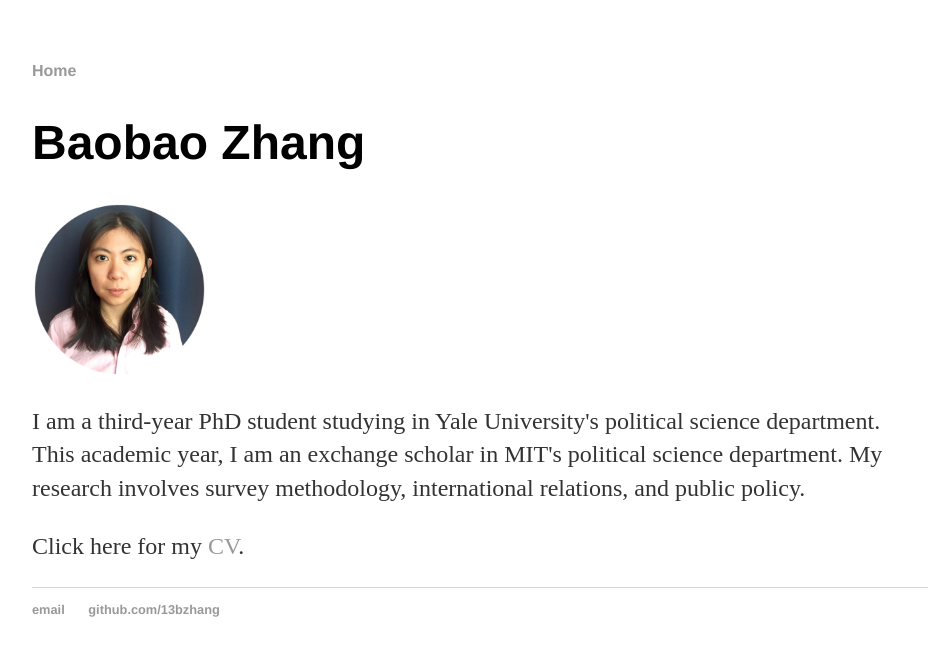
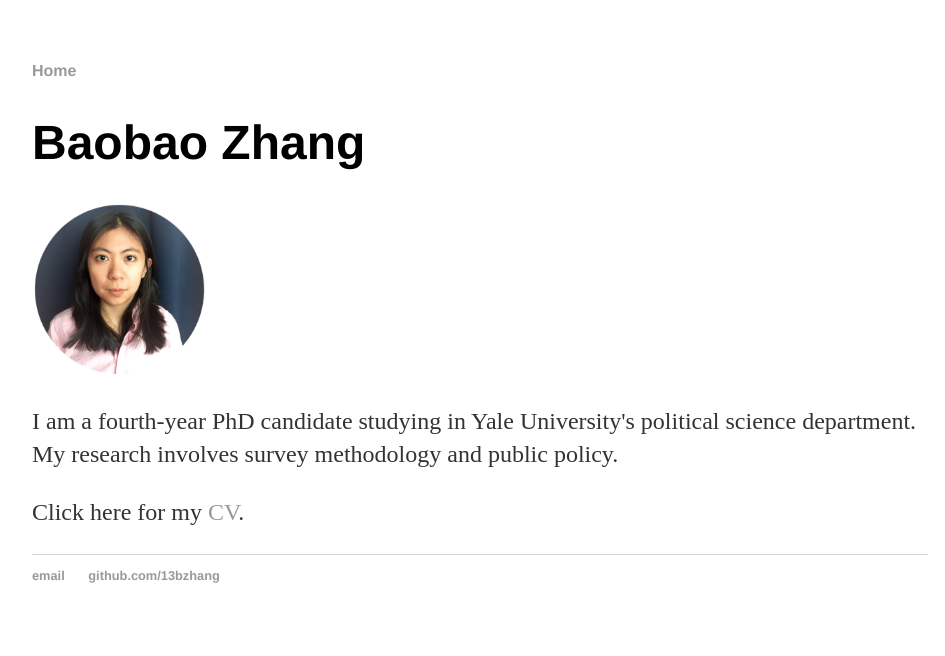
Before and after one commit to morganlivingston/baobaofzhang.github.io, a Jekyll site: the page built from index.html, in a window 1280 px wide. Shown: the top 656 px of the page, without its empty margins (160-1105 px from the left). Built offline with Jekyll 4.4.1, drawn with Linux system fonts in a browser that asks for light colours.

Commit message:
Update index.html

```diff
--- a/index.html
+++ b/index.html
@@ -8,7 +8,7 @@ title: Baobao Zhang
 
 			<img src="documents/baobao_c2.jpg" alt="Baobao Zhang" style="width:175px;height:175px;">
 
-			<p>I am a third-year PhD student studying in Yale University's political science department. This academic year, I am an exchange scholar in MIT's political science department. My research involves survey methodology, international relations, and public policy.</p>
+			<p>I am a fourth-year PhD candidate studying in Yale University's political science department. My research involves survey methodology and public policy.</p>
 
 			<p>Click here for my <a href="documents/zhang_baobao_cv.pdf">CV</a>.</p>
 		</div>
```
